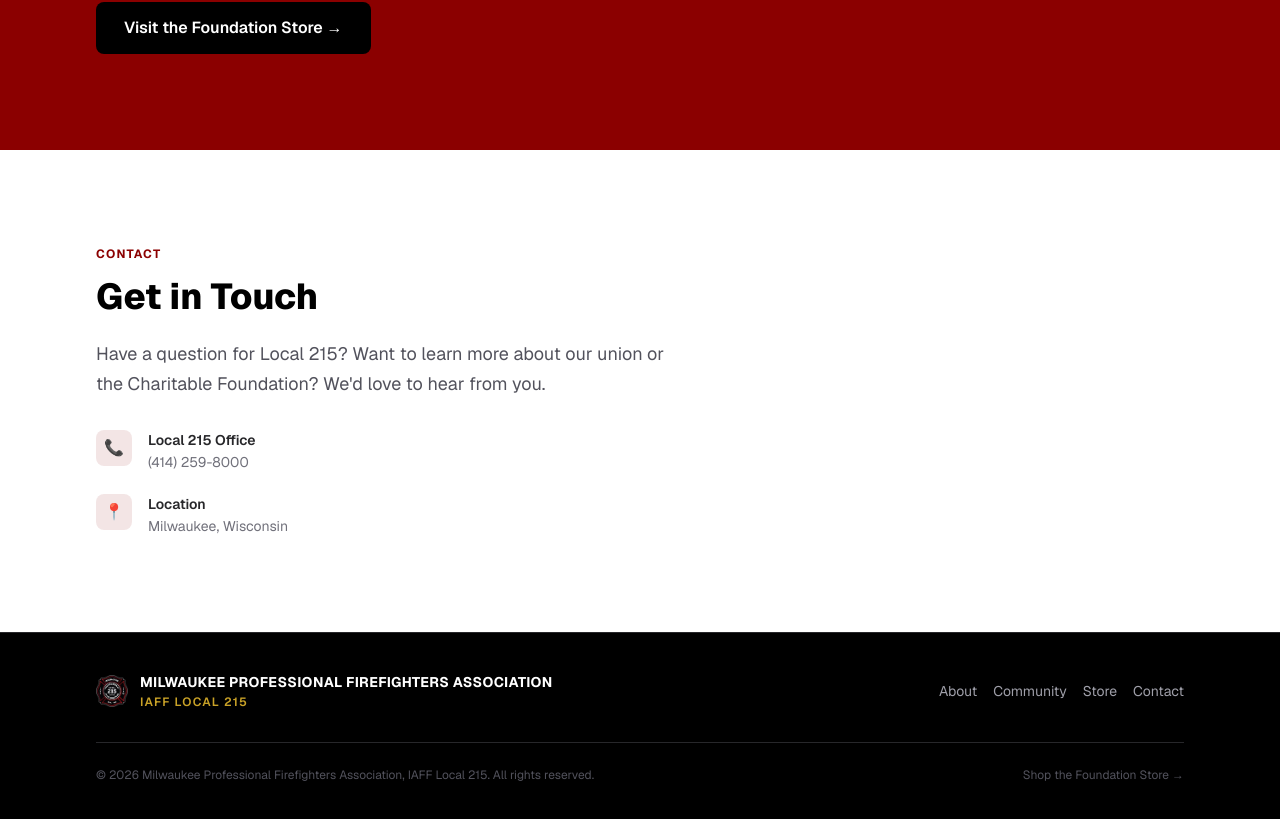
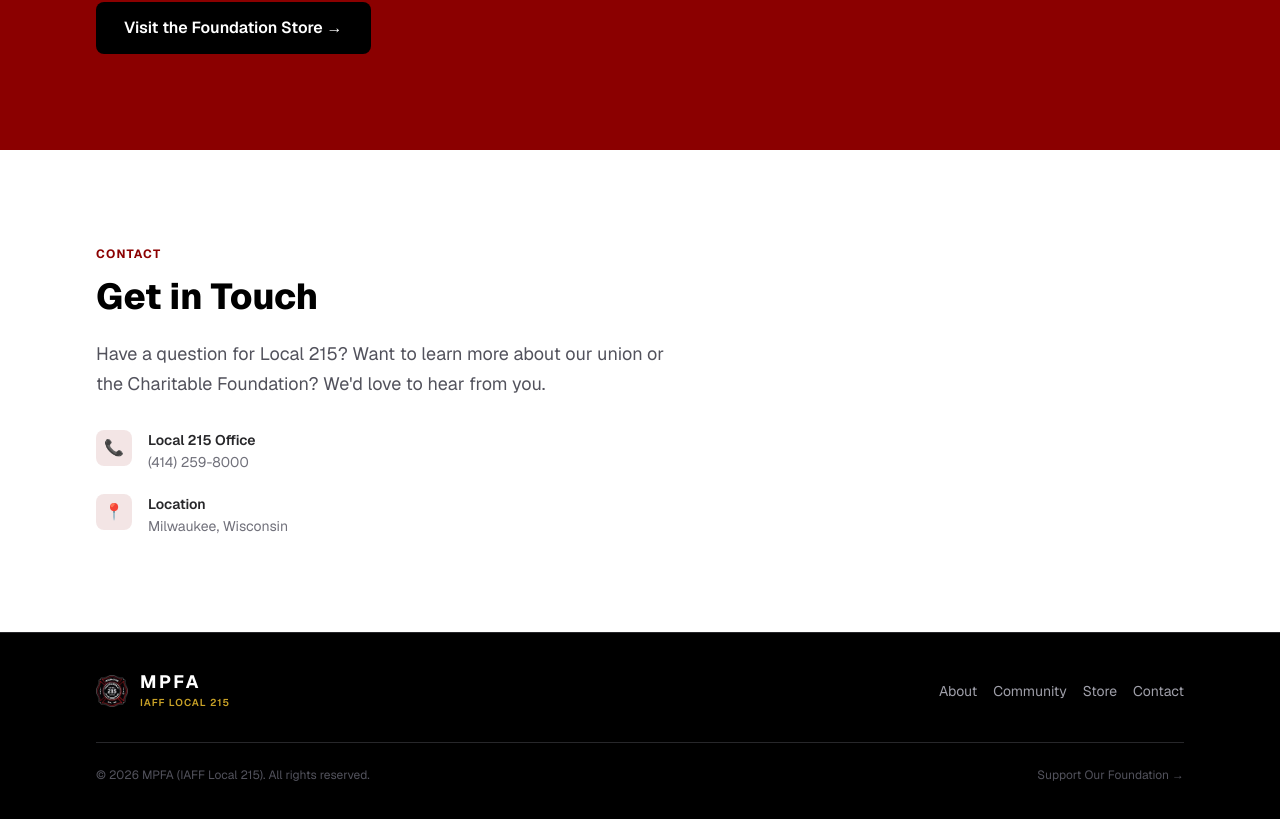
Before and after one commit to jakehinsy/local215-site, a Next.js app: page / in a window 1280 px wide. Shown: the part 3733-4552 px from the top of the page. Built offline with nearby package versions, Linux system fonts and the light colour scheme.

Commit message:
Footer refresh

```diff
--- a/app/page.tsx
+++ b/app/page.tsx
@@ -463,10 +463,10 @@
               className="h-8 w-8 object-contain opacity-90"
             />
             <div>
-              <p className="text-white font-bold text-sm tracking-wide uppercase leading-snug">
-                Milwaukee Professional Firefighters Association
+              <p className="text-white font-bold text-lg tracking-[0.15em] uppercase leading-none">
+                MPFA
               </p>
-              <p className="text-brand-gold text-xs font-semibold tracking-widest uppercase mt-0.5">
+              <p className="text-brand-gold text-[10px] font-semibold tracking-widest uppercase mt-1">
                 IAFF Local 215
               </p>
             </div>
@@ -497,7 +497,7 @@
 
         <div className="mt-8 pt-6 border-t border-zinc-800 flex flex-col sm:flex-row items-start sm:items-center justify-between gap-2 text-xs text-zinc-600">
           <p>
-            &copy; {new Date().getFullYear()} Milwaukee Professional Firefighters Association, IAFF Local 215.
+            &copy; {new Date().getFullYear()} MPFA (IAFF Local 215).
             All rights reserved.
           </p>
           <a
@@ -506,7 +506,7 @@
             rel="noopener noreferrer"
             className="hover:text-zinc-400 transition-colors"
           >
-            Shop the Foundation Store →
+            Support Our Foundation →
           </a>
         </div>
 
```
